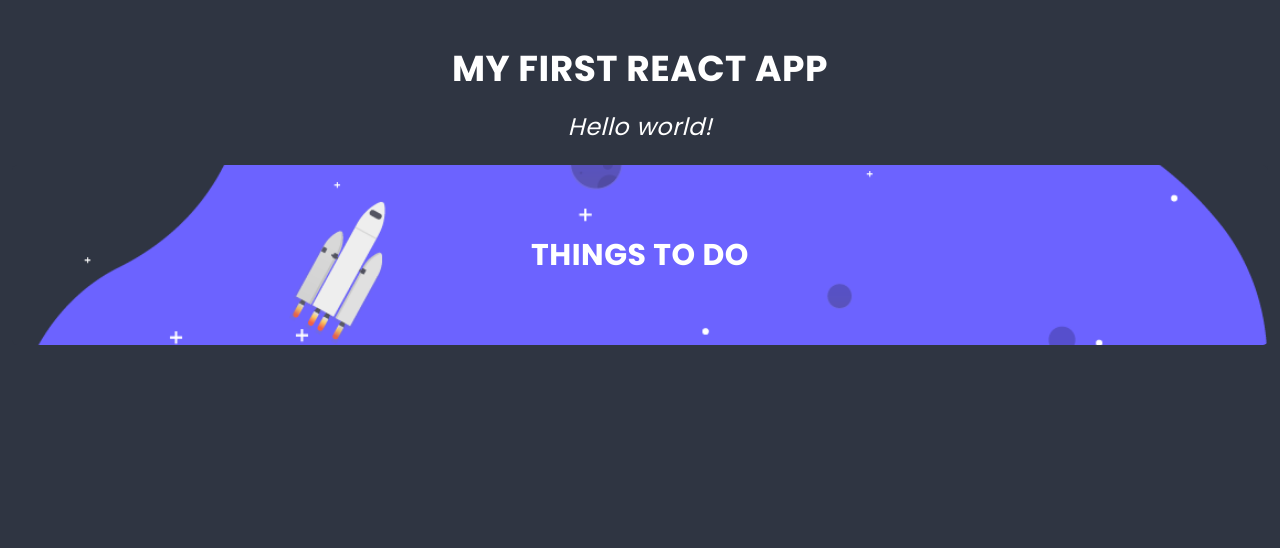
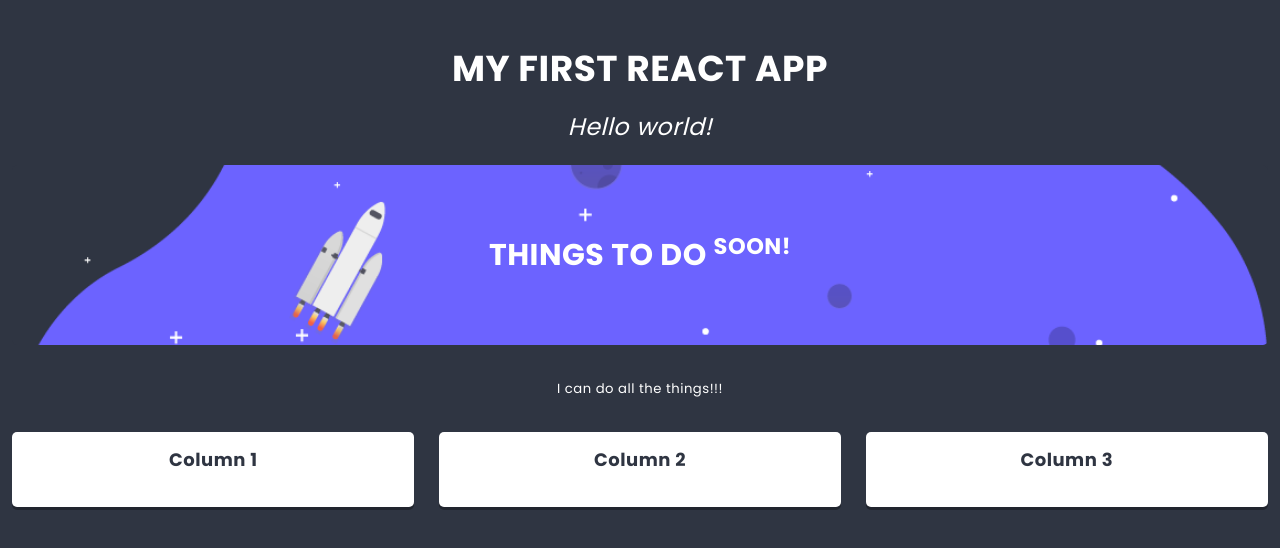
Before and after one commit to Demeqrosad/learning-react, a React app: page / in a window 1280 px wide. Shown: the top 548 px of the page. Built offline with nearby package versions, Linux system fonts and the light colour scheme.

Commit message:
Add columns and other components

```diff
--- a/src/components/App/App.js
+++ b/src/components/App/App.js
@@ -8,7 +8,9 @@
       <main className={styles.component}>
         <h1 className={styles.title}>My first React app</h1>
         <h2 className={styles.subtitle}>Hello world!</h2>
-        <List />
+        <List title={['Things to do ', <sup key='1'>soon!</sup>]} imageSrc='/src/images/space.png'>
+
+        </List>
       </main>
     )
   }
--- /dev/null
+++ b/src/components/Column/Column.js
@@ -0,0 +1,24 @@
+import React from 'react';
+import styles from './Column.scss';
+import PropTypes from 'prop-types';
+
+class Column extends React.Component {
+  static propTypes =
+  {
+    title: PropTypes.string.isRequired,
+  };
+
+  static defaultProps =
+  {};
+
+  render()
+  {
+    return (
+      <section className={styles.component}>
+        <h3 className={styles.title}>{this.props.title}</h3>
+      </section>
+    )
+  };
+}
+
+export default Column;
--- a/src/components/Hero/Hero.js
+++ b/src/components/Hero/Hero.js
@@ -1,11 +1,17 @@
 import React from 'react';
 import styles from './Hero.scss';
+import PropTypes from 'prop-types';
 
-const Hero = () => (
+const Hero = props => (
   <header className={styles.component}>
-    <h2 className={styles.title}>Things to do</h2>
-    <img className={styles.image} src="/src/images/space.png" alt="image"></img>
+    <h2 className={styles.title}>{props.titleText}</h2>
+    <img className={styles.image} src={props.imgSource} alt="image"></img>
   </header>
 );
 
+Hero.propTypes = {
+  titleText: PropTypes.node.isRequired,
+  imgSource: PropTypes.string,
+};
+
 export default Hero;
--- a/src/components/List/List.js
+++ b/src/components/List/List.js
@@ -1,15 +1,35 @@
 import React from 'react';
 import styles from './List.scss';
 import Hero from '../Hero/Hero.js';
+import Column from '../Column/Column.js';
+import PropTypes from 'prop-types';
 
 class List extends React.Component {
+  static propTypes = {
+    title: PropTypes.node.isRequired,
+    imageSrc: PropTypes.string,
+    children: PropTypes.node,
+  };
+
+  static defaultProps = {
+    children: <p>I can do all the things!!!</p>,
+  };
+
   render() {
     return (
       <section className={styles.component}>
-        <Hero />
+        <Hero titleText={this.props.title} imgSource={this.props.imageSrc} />
+        <div className={styles.description}>
+  				{this.props.children}
+				</div>
+				<div className={styles.columns}>
+					<Column title='Column 1' />
+					<Column title='Column 2' />
+					<Column title='Column 3' />
+				</div>
       </section>
     )
-  }
+  };
 }
 
 export default List;
```
